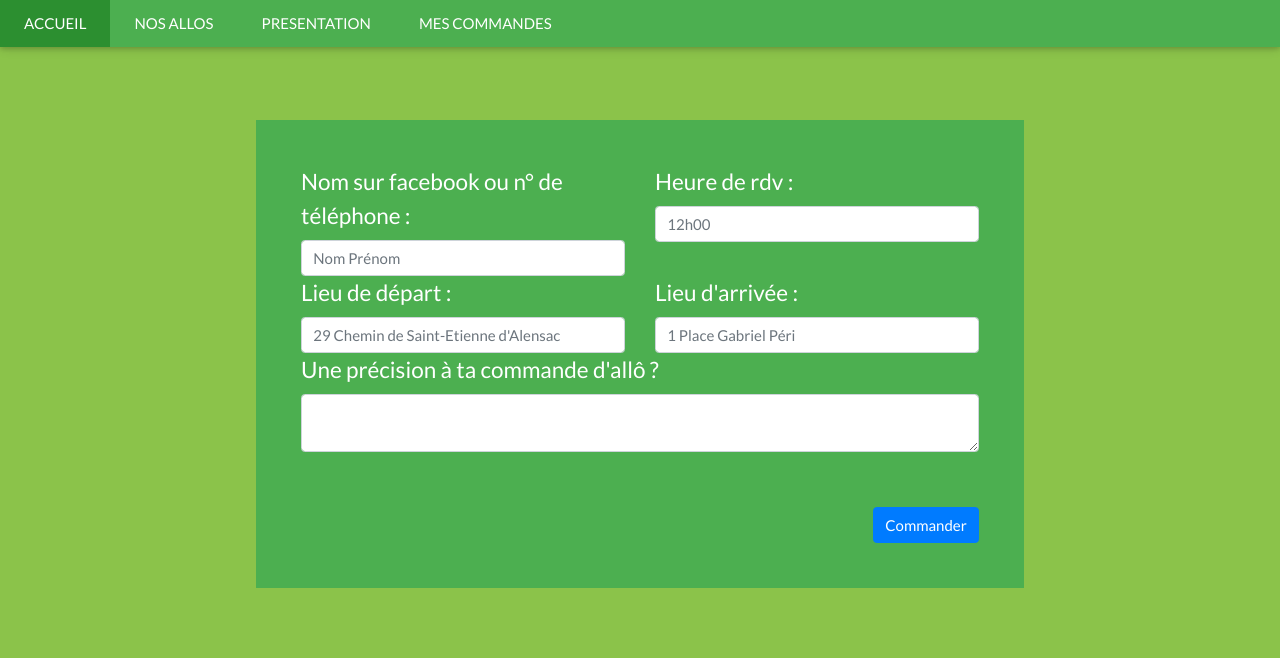
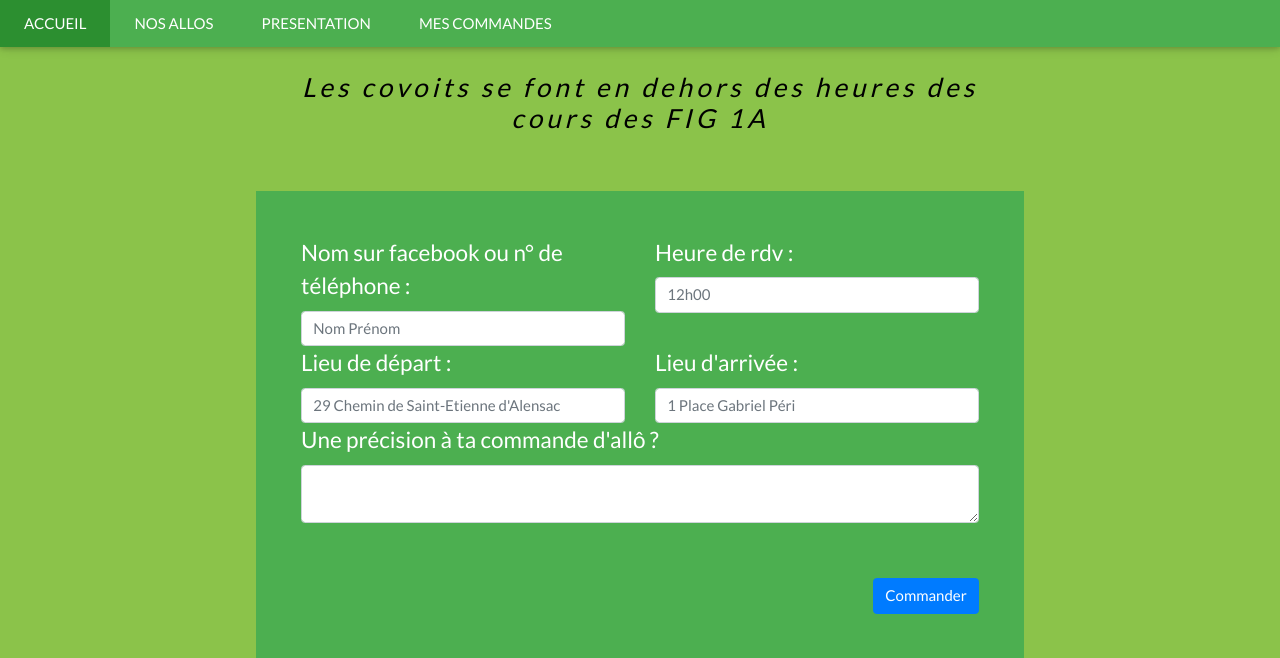
Before and after one commit to lamoincl/allosite, a Flask app: template app/templates/allos/covoit.html in a window 1280 px wide. Shown: the top 658 px of the page. Run offline with Flask 2, Linux system fonts and the light colour scheme; the template is opened without the code that fills it, so the values that code supplies are empty; some libraries are stand-ins or nearby versions.

Commit message:
ADD disclaimer dans allo covoit

```diff
--- a/app/templates/allos/covoit.html
+++ b/app/templates/allos/covoit.html
@@ -2,6 +2,7 @@
 
 {% block body %}
         <h2 class="w3-wide">{{ allo.allo_nom }}</h2>
+        <h3 class="w3-wide"><i>Les covoits se font en dehors des heures des cours des FIG 1A</i></h3>
         <form class="allo-form w3-green" action="" method="post">
             <input type="hidden" name="lieu_opt" value="EXTE">
             <input type="hidden" name="appart" value="">
```
